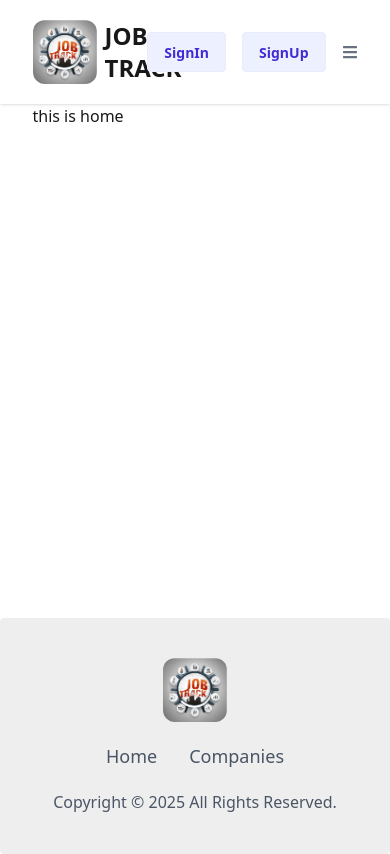
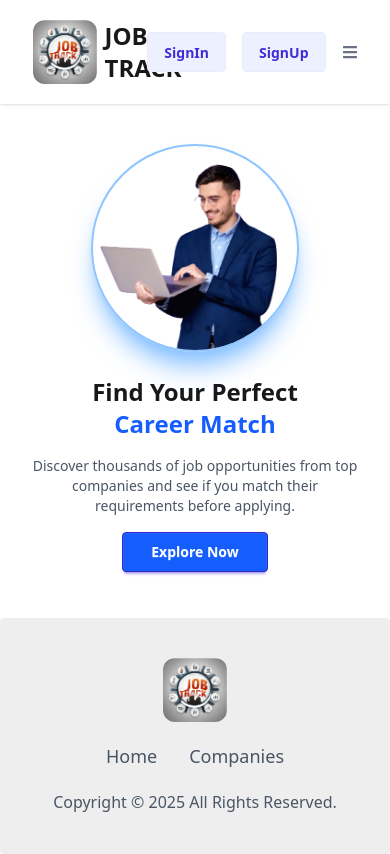
Before and after one commit to Md-Shakib-Akando/Job-Track-WebApp, a React (Vite) app: page / in a window 390 px wide. Built offline with nearby package versions, Linux system fonts and the light colour scheme.

Commit message:
banner section full responsive

```diff
--- a/src/Pages/Home.jsx
+++ b/src/Pages/Home.jsx
@@ -1,10 +1,11 @@
 import React from 'react';
+import Banner from '../components/Banner/Banner';
 
 const Home = () => {
     return (
-        <div >
-            <h2 >this is home </h2>
-        </div>
+        <>
+            <Banner></Banner>
+        </>
     );
 };
 
--- /dev/null
+++ b/src/components/Banner/Banner.jsx
@@ -0,0 +1,26 @@
+import React from 'react';
+import BannerImg from '../../assets/banner.png'
+
+const Banner = () => {
+    return (
+        <div className='flex flex-col-reverse  md:flex-row justify-between items-center gap-6 py-10  md:mt-12 '>
+            <div className=''>
+                <h1 className='text-2xl md:text-6xl text-center md:text-start font-bold'>Find Your Perfect <br className='md:hidden' /><span className='text-blue-600'>Career  Match</span></h1>
+                <p className='text-sm  md:text-2xl text-gray-600 my-4 text-center md:text-start md:my-8'>Discover thousands of job opportunities from top <br /> companies and see if you match their requirements <br className='hidden md:flex' /> before applying.</p>
+                <div className='flex justify-center md:justify-start items-center'>
+                    <button className='btn btn-primary bg-blue-600 text-white hover:bg-white hover:text-blue-600 text-sm py-4 px-7 '>Explore Now</button>
+                </div>
+            </div>
+
+            <div className="  md:mr-12 ">
+                <img
+                    className="w-52 h-52 md:w-[500px] md:h-[500px] object-cover  border-2 border-blue-300 pt-4 rounded-full shadow-xl shadow-blue-300 "
+                    src={BannerImg}
+                    alt="Banner"
+                />
+            </div>
+        </div>
+    );
+};
+
+export default Banner;
```
Also changed, not shown: src/assets/banner.png (added).
